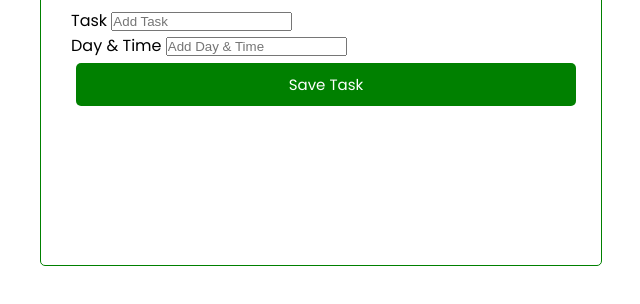
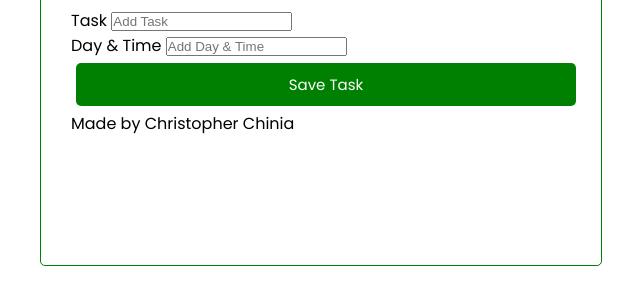
Before and after one commit to ChristopherChinia/Task-Tracker, a plain HTML site: page index.html in a window 1280 px wide. Shown: the part 126-430 px from the top of the page, without its empty margins (319-959 px from the left). Drawn offline with Linux system fonts and the light colour scheme.

Commit message:
adding a footer with class footer

```diff
--- a/index.html
+++ b/index.html
@@ -33,6 +33,8 @@
          <!-- contents -->
       <section id="root"></section>
 
+      <!-- footer -->
+      <footer class="footer"> Made by Christopher Chinia</footer>
     </section>
 
     <!-- javascript links -->
```
